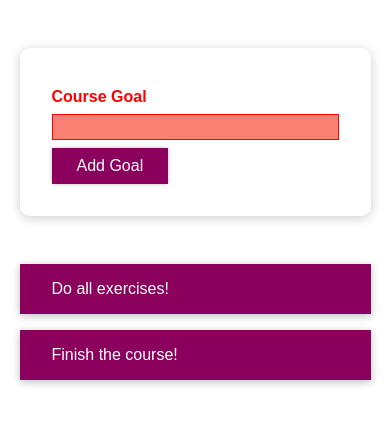
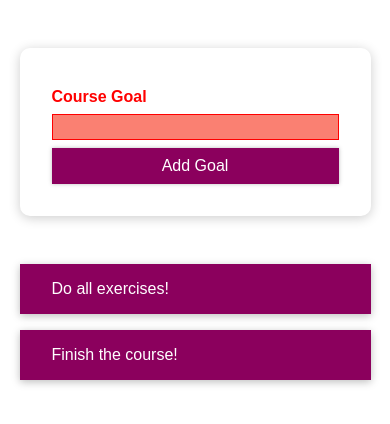
Before and after one commit to oanskyy/style-react, a React (Create React App) app: page / in a window 390 px wide. Shown: the top 424 px of the page. Built offline with nearby package versions, Linux system fonts and the light colour scheme.

Commit message:
Add 'styled-components'+ media queries

```diff
--- a/src/components/UI/Button/Button.js
+++ b/src/components/UI/Button/Button.js
@@ -1,7 +1,7 @@
 import styled from "styled-components";
-// import "./Button.css";
 
 const Button = styled.button`
+  width: 100%;
   font: inherit;
   padding: 0.5rem 1.5rem;
   border: 1px solid #8b005d;
@@ -9,6 +9,10 @@
   background: #8b005d;
   box-shadow: 0 0 4px rgba(0, 0, 0, 0.26);
   cursor: pointer;
+
+  @media (min-width: 768px) {
+    width: auto;
+  }
 
   &:focus {
     outline: none;
@@ -22,12 +26,4 @@
   }
 `;
 
-// const Button = (props) => {
-//   return (
-//     <Button type={props.type} className="button" onClick={props.onClick}>
-//       {props.children}
-//     </Button>
-//   );
-// };
-
 export default Button;
```
Also changed, not shown: 1 other file (tests, documents, lock files or other folders).
